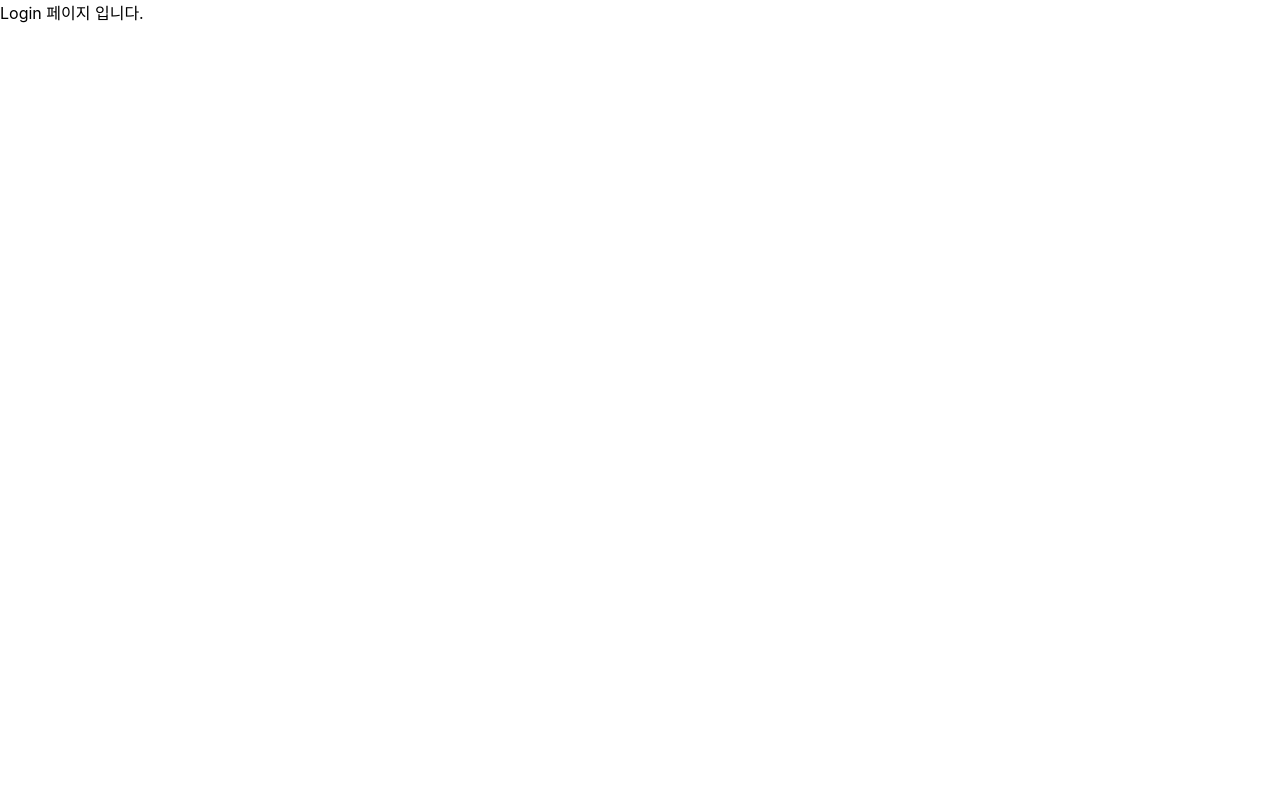
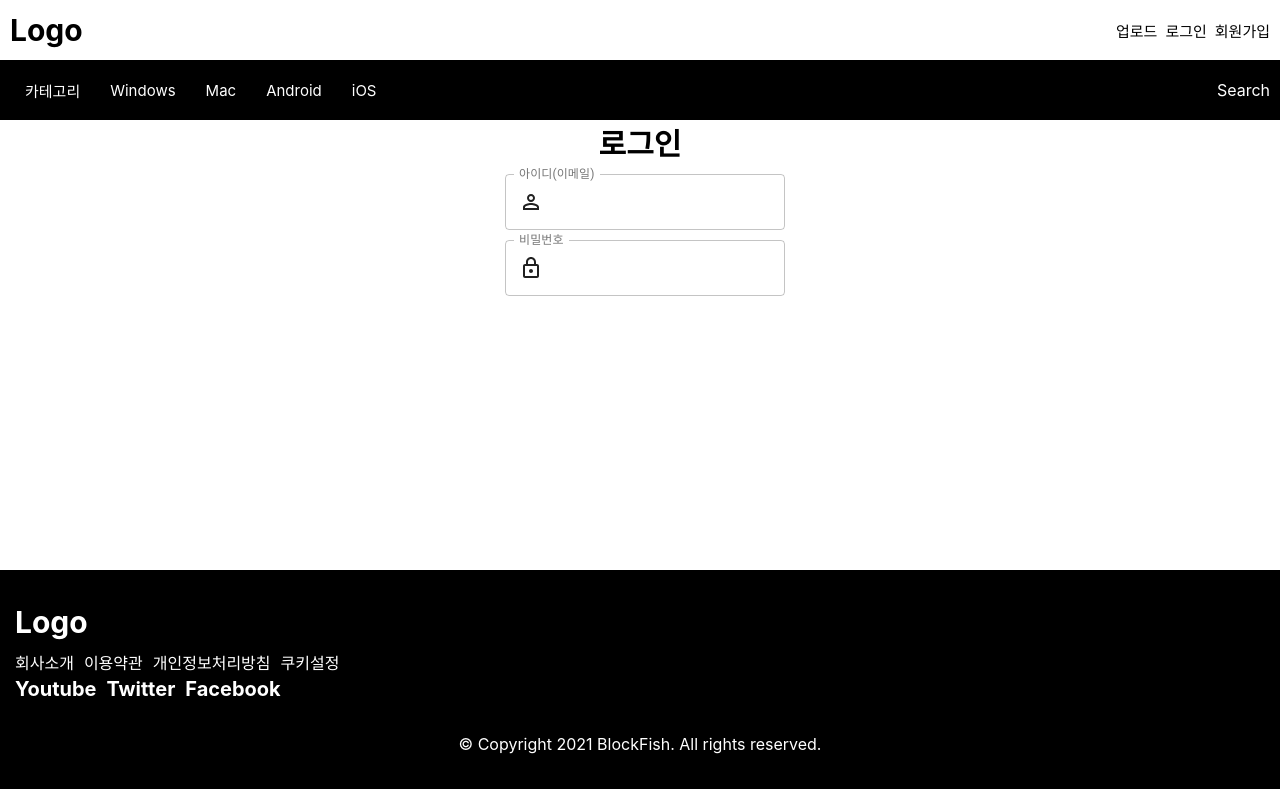
Before and after one commit to LenChoi/blockfish, a React (Create React App) app in the folder frontend/: page /login in a window 1280 px wide. Built offline with nearby package versions, Linux system fonts and the light colour scheme.

Commit message:
로그인 화면 UI 구현
- 사용자 아이디(이메일), 비밀번호 항목 추가됨

```diff
--- a/frontend/src/pages/Login/index.js
+++ b/frontend/src/pages/Login/index.js
@@ -1,7 +1,50 @@
 import React from 'react';
 // import PropTypes from 'prop-types';
+import { InputAdornment, TextField } from '@material-ui/core';
+import PermIdentityOutlinedIcon from '@material-ui/icons/PermIdentityOutlined';
+import LockOutlinedIcon from '@material-ui/icons/LockOutlined';
+import DefaultLayout from '../../layouts/DefaultLayout';
+import TextDefault from '../../components/ui/TextDefault';
+import { LoginContainer, LoginWrapper } from '../../styles/Login';
 
-const Login = () => <div>Login 페이지 입니다.</div>;
+const Login = () => {
+  const loginText = '로그인';
+  return (
+    <DefaultLayout>
+      <LoginContainer>
+        <TextDefault size="30px" weight="700">
+          {loginText}
+        </TextDefault>
+        <LoginWrapper>
+          <TextField
+            label="아이디(이메일)"
+            variant="outlined"
+            InputProps={{
+              startAdornment: (
+                <InputAdornment position="start">
+                  <PermIdentityOutlinedIcon />
+                </InputAdornment>
+              ),
+            }}
+            style={{ marginTop: '10px' }}
+          />
+          <TextField
+            label="비밀번호"
+            variant="outlined"
+            InputProps={{
+              startAdornment: (
+                <InputAdornment position="start">
+                  <LockOutlinedIcon />
+                </InputAdornment>
+              ),
+            }}
+            style={{ marginTop: '10px' }}
+          />
+        </LoginWrapper>
+      </LoginContainer>
+    </DefaultLayout>
+  );
+};
 
 Login.propTypes = {};
 
--- /dev/null
+++ b/frontend/src/styles/Login.js
@@ -0,0 +1,12 @@
+import styled from '@emotion/styled';
+
+export const LoginContainer = styled.section`
+  display: flex;
+  flex-direction: column;
+  justify-content: center;
+  align-items: center;
+`;
+export const LoginWrapper = styled.div`
+  margin-left: 10px;
+  display: inline-grid;
+`;
```
